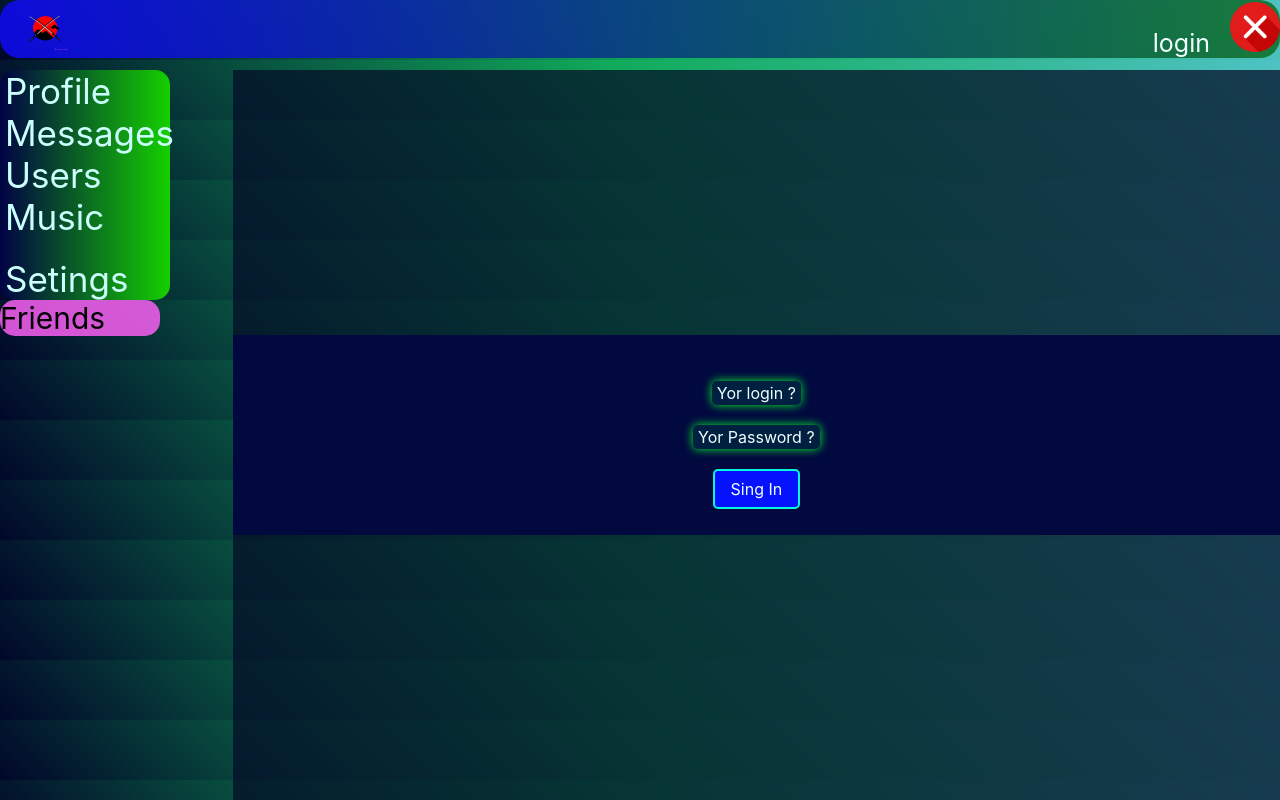
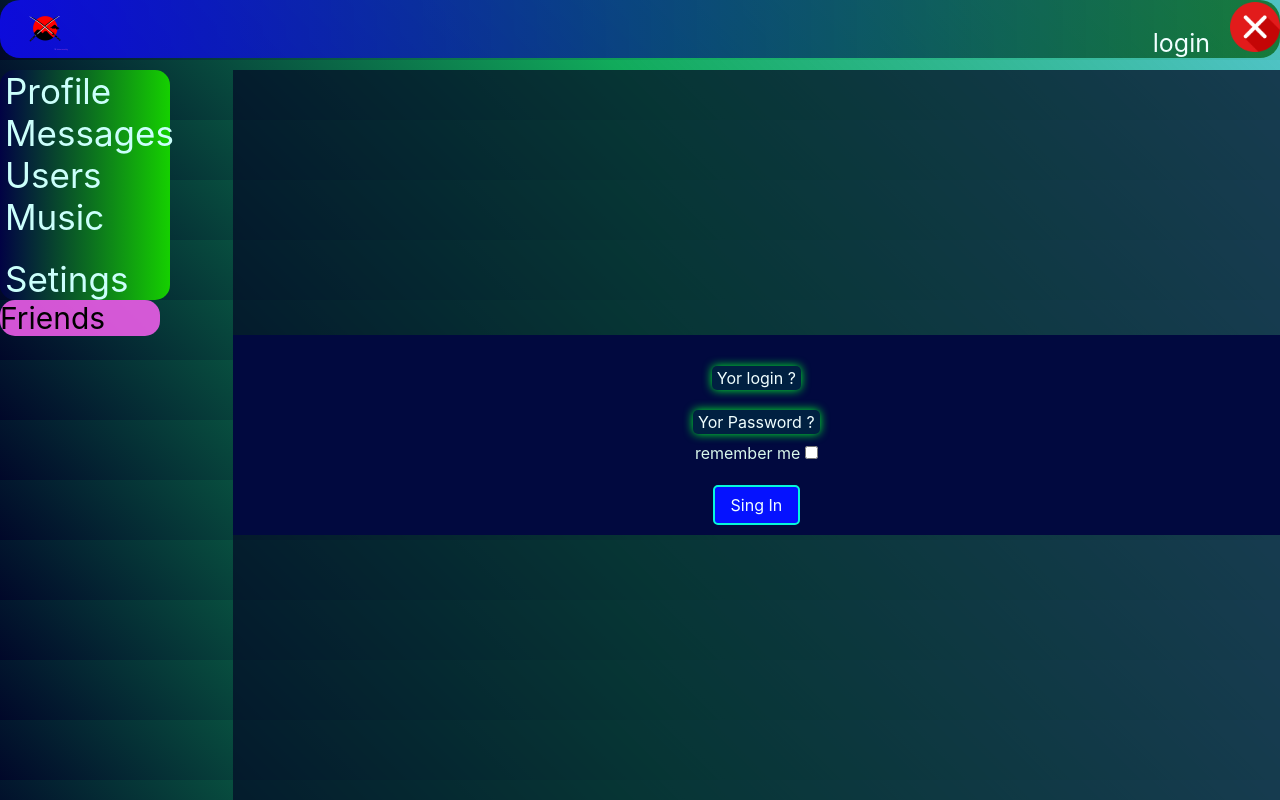
Before and after one commit to Alexey928/WheyOfSamuray, a React (Create React App) app: page /Login in a window 1280 px wide. Built offline with nearby package versions, Linux system fonts and the light colour scheme.

Commit message:
continue progect 30.4

```diff
--- a/src/App.tsx
+++ b/src/App.tsx
@@ -19,12 +19,9 @@ import LoginPage from "./components/Login/loginPage";
 const App = ()=>{
     const dispatch = useAppDispatch();
     const dialogsPage = useSelector<AppRootStateType,dialogsStateType>(state => state.dialogsPage)
-
     // useEffect(()=>{
     //     dispatch(authMeTC())
     // },[])
-
-
     //_______________________________profilePage calbaks______________________
     const addPost = (newPost:string)=>{
         dispatch(addPostAC(newPost));
--- a/src/components/Login/login.module.css
+++ b/src/components/Login/login.module.css
@@ -6,6 +6,7 @@
     justify-content: center;
 }
 .form{
+    color: #d9f8ec;
     flex: 1;
     margin: auto;
     align-items: center;
--- a/src/components/Login/loginPage.tsx
+++ b/src/components/Login/loginPage.tsx
@@ -12,6 +12,7 @@ const LoginPage = () => {
             <form className={style.form}>
                 <EditableSpan  title={"Yor login ?"} type={"text"} placeholder={"Enter Login"}/>
                 <EditableSpan  title={"Yor Password ?"} type={"password"} placeholder={"Enter Password"}/>
+                <span> remember me <input type={"checkbox"} /></span>
                 <button onClick={(e:any)=>{e.preventDefault()}} className={style.button}>Sing In</button>
             </form>
         </div>
--- a/src/components/UIcomponets/editinebalSpan/EditableSpan.tsx
+++ b/src/components/UIcomponets/editinebalSpan/EditableSpan.tsx
@@ -26,7 +26,6 @@ export function EditableSpan(props: EditableSpanPropsType){
     const hiddenPassword = (password:string):string=>{
         return visible ? password : password.split("").map(()=>"*").join("");
     }
-
     return editMode ?
         <input className={style.input}
             type={props.type}
```
